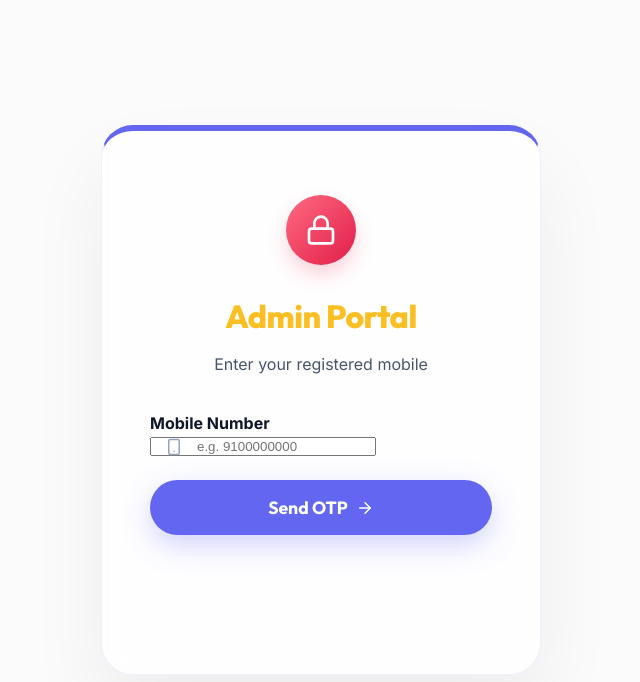
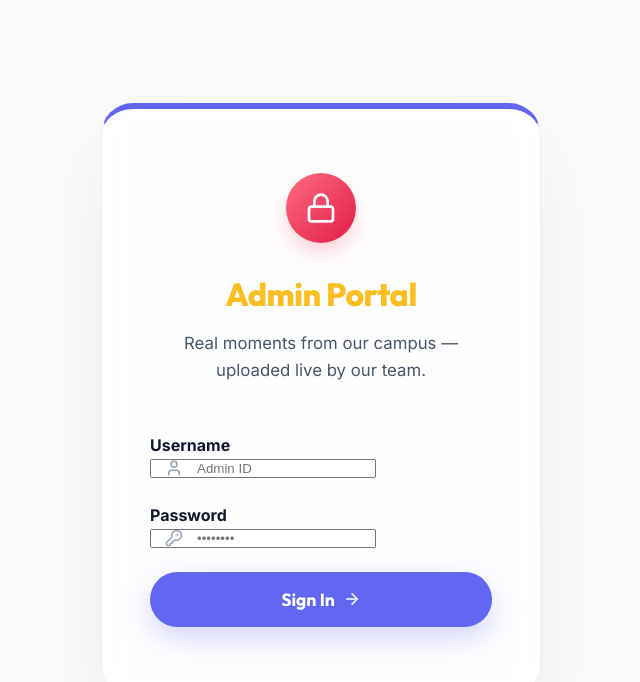
Before and after one commit to upadhyayravi023/cbk, a React (Vite) app in the folder frontend/: page /admin/login in a window 1280 px wide. Shown: the top 682 px of the page, without its empty margins (319-959 px from the left). Built offline with nearby package versions, Linux system fonts and the light colour scheme; no server answers.

Commit message:
Final production cleanup: separated folders, polished UI, and reverted to ID/Password login

```diff
--- a/frontend/src/pages/AdminLogin.jsx
+++ b/frontend/src/pages/AdminLogin.jsx
@@ -1,5 +1,5 @@
 import { useState } from 'react';
-import { Lock, Smartphone, KeyRound, ArrowRight, RefreshCw } from 'lucide-react';
+import { Lock, User, KeyRound, ArrowRight, RefreshCw } from 'lucide-react';
 import { useNavigate } from 'react-router-dom';
 import { motion, AnimatePresence } from 'framer-motion';
 import './AdminLogin.css';
@@ -7,50 +7,23 @@ import './AdminLogin.css';
 const API_URL = import.meta.env.VITE_API_URL || 'http://localhost:5000';
 
 const AdminLogin = () => {
-  const [phone, setPhone] = useState('');
-  const [otp, setOtp] = useState('');
-  const [step, setStep] = useState(1); // 1: Phone, 2: OTP
+  const [username, setUsername] = useState('');
+  const [password, setPassword] = useState('');
   const [error, setError] = useState('');
   const [loading, setLoading] = useState(false);
   const navigate = useNavigate();
 
-  const handleSendOtp = async (e) => {
+  const handleLogin = async (e) => {
     e.preventDefault();
-    if (!phone) return setError('Please enter a valid mobile number.');
+    if (!username || !password) return setError('Please enter both username and password.');
 
     setLoading(true);
     setError('');
     try {
-      const res = await fetch(`${API_URL}/api/auth/send-otp`, {
+      const res = await fetch(`${API_URL}/api/auth/login`, {
         method: 'POST',
         headers: { 'Content-Type': 'application/json' },
-        body: JSON.stringify({ phone: phone.trim() })
-      });
-      const data = await res.json();
-
-      if (res.ok) {
-        setStep(2);
-      } else {
-        setError(data.error || 'Failed to send OTP. Check the number.');
-      }
-    } catch (err) {
-      setError('Connection failed. Check if server is running.');
-    } finally {
-      setLoading(false);
-    }
-  };
-
-  const handleVerifyOtp = async (e) => {
-    e.preventDefault();
-    if (!otp || otp.length < 6) return setError('Please enter the 6-digit OTP.');
-
-    setLoading(true);
-    setError('');
-    try {
-      const res = await fetch(`${API_URL}/api/auth/verify-otp`, {
-        method: 'POST',
-        headers: { 'Content-Type': 'application/json' },
-        body: JSON.stringify({ phone, otp })
+        body: JSON.stringify({ username, password })
       });
       const data = await res.json();
 
@@ -58,10 +31,10 @@ const AdminLogin = () => {
         localStorage.setItem('adminToken', data.token);
         navigate('/admin');
       } else {
-        setError(data.error || 'Invalid or expired OTP.');
+        setError(data.error || 'Invalid username or password.');
       }
     } catch (err) {
-      setError('Verification failed. Try again.');
+      setError('Connection failed. Check if server is running.');
     } finally {
       setLoading(false);
     }
@@ -75,9 +48,7 @@ const AdminLogin = () => {
             <Lock size={32} color="white" />
           </div>
           <h2>Admin Portal</h2>
-          <p className="text-light">
-            {step === 1 ? 'Enter your registered mobile' : 'Verify the 6-digit code'}
-          </p>
+            <p className="section-subtitle">Real moments from our campus — uploaded live by our team.</p>
         </div>
 
         {error && (
@@ -87,73 +58,41 @@ const AdminLogin = () => {
         )}
 
         <div className="auth-flow-container">
-          <AnimatePresence mode="wait">
-            {step === 1 ? (
-              <motion.form
-                key="step1"
-                onSubmit={handleSendOtp}
-                className="login-form"
-                initial={{ opacity: 0, x: 20 }}
-                animate={{ opacity: 1, x: 0 }}
-                exit={{ opacity: 0, x: -20 }}
-              >
+          <form onSubmit={handleLogin} className="login-form">
             <div className="form-group">
-                  <label>Mobile Number</label>
+              <label>Username</label>
               <div className="input-with-icon">
-                    <Smartphone size={18} className="input-icon" />
+                <User size={18} className="input-icon" />
                 <input
-                      type="tel"
-                      value={phone}
-                      onChange={(e) => setPhone(e.target.value)}
-                      placeholder="e.g. 9100000000"
+                  type="text"
+                  value={username}
+                  onChange={(e) => setUsername(e.target.value)}
+                  placeholder="Admin ID"
                   required
                 />
               </div>
             </div>
-                <button type="submit" className="btn-primary login-btn" disabled={loading}>
-                  {loading ? 'Sending...' : (
-                    <span className="flex-center gap-2">Send OTP <ArrowRight size={18}/></span>
-                  )}
-                </button>
-              </motion.form>
-            ) : (
-              <motion.form
-                key="step2"
-                onSubmit={handleVerifyOtp}
-                className="login-form"
-                initial={{ opacity: 0, x: 20 }}
-                animate={{ opacity: 1, x: 0 }}
-                exit={{ opacity: 0, x: -20 }}
-              >
+
             <div className="form-group">
-                  <label>Enter OTP</label>
+              <label>Password</label>
               <div className="input-with-icon">
                 <KeyRound size={18} className="input-icon" />
                 <input
-                      type="text"
-                      value={otp}
-                      onChange={(e) => setOtp(e.target.value)}
-                      placeholder="6-digit code"
-                      maxLength={6}
+                  type="password"
+                  value={password}
+                  onChange={(e) => setPassword(e.target.value)}
+                  placeholder="••••••••"
                   required
                 />
               </div>
-                  <p className="resend-hint">Check your server terminal for simulation OTP.</p>
             </div>
+
             <button type="submit" className="btn-primary login-btn" disabled={loading}>
-                  {loading ? 'Verifying...' : 'Verify & Sign In'}
+              {loading ? 'Signing In...' : (
+                <span className="flex-center gap-2">Sign In <ArrowRight size={18}/></span>
+              )}
             </button>
-                <button
-                  type="button"
-                  className="btn-ghost-sm mt-3"
-                  onClick={() => setStep(1)}
-                  disabled={loading}
-                >
-                  <RefreshCw size={14}/> Change Number
-                </button>
-              </motion.form>
-            )}
-          </AnimatePresence>
+          </form>
         </div>
       </motion.div>
     </div>
```
Also changed, not shown: 1 other file (tests, documents, lock files or other folders). Lines whose indentation alone changed are shown as unchanged.
